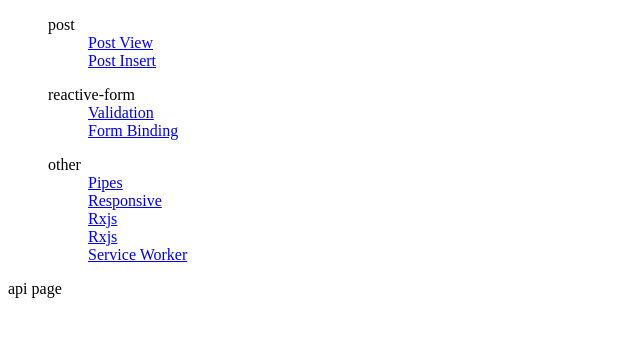
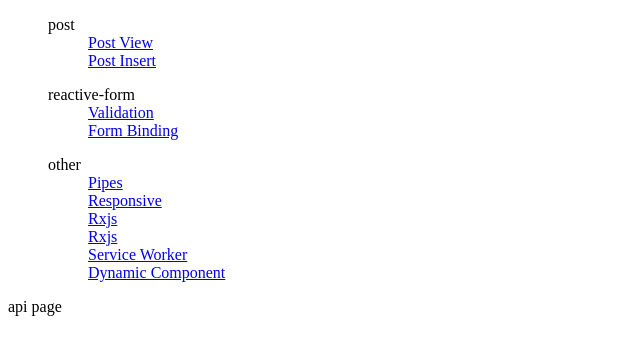
Before and after one commit to SaiWannaAung1/angular-lab, an Angular app: page / in a window 1280 px wide. Shown: the top 354 px of the page, without its empty margins (0-640 px from the left). Built offline with nearby package versions, Linux system fonts and the light colour scheme.

Commit message:
Update menu.component.html add dyamic component

```diff
--- a/src/app/components/menu/menu.component.html
+++ b/src/app/components/menu/menu.component.html
@@ -16,4 +16,5 @@
   <ol><a routerLink ="/responsive">Rxjs</a></ol>
   <ol><a routerLink ="/responsive">Rxjs</a></ol>
   <ol><a routerLink ="/responsive">Service Worker</a></ol>
+  <ol><a routerLink ="/responsive">Dynamic Component</a></ol>
 </ul>
```
